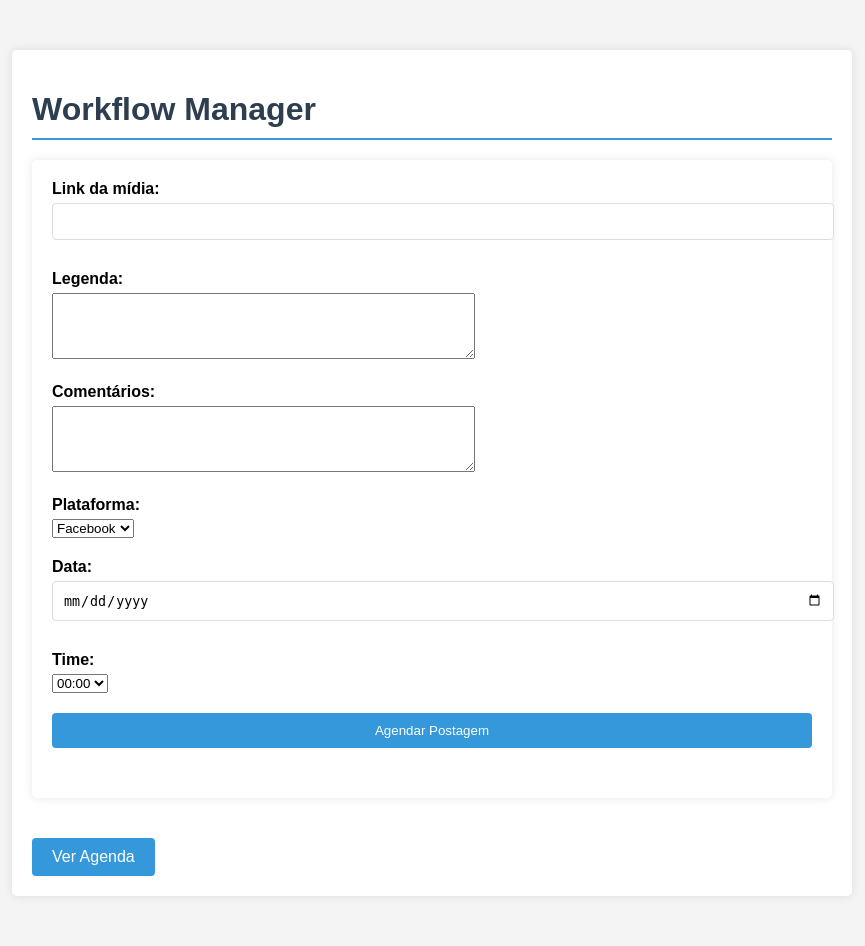
After one commit to alternateRath/workflow_manager, a Flask app: template src/templates/index.html in a window 1280 px wide. The commit adds this page. Shown: the whole page, without its empty margins (208-1073 px from the left). Run offline with Flask 3, Linux system fonts and the light colour scheme; the template is opened without the code that fills it, so the values that code supplies are empty.

Commit message:
version 0.0.1
preview version

```diff
--- a/src/app.py
+++ b/src/app.py
@@ -1,6 +1,9 @@
 from flask import Flask, render_template, request, redirect, url_for
+import re
+from datetime import datetime, timedelta
 
 app = Flask(__name__)
+
 
 class Post:
     def __init__(self, link, legenda, horario, comentarios=None, plataformas=None):
@@ -8,29 +11,46 @@ class Post:
         self.legenda = legenda
         self.horario = horario
         self.comentarios = comentarios or []
-        self.plataformas = plataformas or []
+        self.plataforma = plataformas
+
 
 agenda = {}
 
+
 @app.route("/", methods=["GET", "POST"])
 def index():
-    if request.method == "POST":
-        link = request.form.get("link")
-        legenda = request.form.get("legenda")
-        horario = request.form.get("horario")
-        comentarios = request.form.getlist("comentarios")
-        plataformas = request.form.getlist("plataformas")
+    try:
+        today = datetime.now().date()
+        one_week_from_today = today + timedelta(days=7)
 
-        postagem = Post(link, legenda, horario, comentarios, plataformas)
+        if request.method == "POST":
+            link = request.form.get("link")
+            date = request.form.get("date")
+            time = request.form.get("time")
+            horario = f"{date} {time}"
 
-        if horario:
-            agenda.setdefault(horario, []).append(postagem)
+            legenda = request.form.get("legenda")  # Assuming this is still needed
+            comentarios = request.form.getlist("comentarios")  # Assuming this is still needed
+            plataforma = request.form.get("plataforma")  # Get the selected platform
 
-    return render_template("index.html", agenda=agenda)
+            if not link or not re.match(r"^\d{4}-\d{2}-\d{2} \d{2}:\d{2}$", horario):
+                return "Invalid data!", 400
+
+            postagem = Post(link, legenda, horario, comentarios, plataforma)
+            if horario:
+                agenda.setdefault(horario, []).append(postagem)
+
+            return redirect(url_for("agenda_page"))
+
+        return render_template("index.html", today=today, one_week_from_today=one_week_from_today, agenda=agenda)
+    except Exception as e:
+        return str(e), 500
+
 
 @app.route("/agenda")
 def agenda_page():
     return render_template("agenda.html", agenda=agenda)
 
+
 if __name__ == "__main__":
     app.run(debug=True)
--- /dev/null
+++ b/src/server.py
@@ -0,0 +1,4 @@
+from app import app  # Import the Flask app object from your app.py
+
+if __name__ == "__main__":
+    app.run(debug=True, port=8000)
--- a/static/script.js
+++ b/src/static/script.js
@@ -4,7 +4,16 @@ document.addEventListener("DOMContentLoaded", function() {
     postForm.addEventListener("submit", function(e) {
         e.preventDefault();
 
+        let date = document.getElementById("date").value;
+        let time = document.getElementById("time").value;
+
+        if (!document.getElementById("link").value || !date || !time) {
+            alert("Please fill out all fields correctly!");
+            return;
+        }
+
         const formData = new FormData(postForm);
+        formData.append("data_hora", date + " " + time);
 
         fetch("/", {
             method: "POST",
--- a/static/style.css
+++ b/src/static/style.css
@@ -31,7 +31,7 @@ label {
     margin-bottom: 5px;
 }
 
-input[type="text"], input[type="submit"] {
+input[type="text"], input[type="date"], input[type="time"], input[type="submit"] {
     width: 100%;
     padding: 10px;
     margin-bottom: 10px;
--- /dev/null
+++ b/src/templates/index.html
@@ -0,0 +1,57 @@
+<!DOCTYPE html>
+<html>
+<head>
+    <title>Workflow Manager</title>
+    <meta name="viewport" content="width=device-width, initial-scale=1.0">
+    <link rel="stylesheet" type="text/css" href="{{ url_for('static', filename='style.css') }}">
+    <link rel="stylesheet" href="https://cdnjs.cloudflare.com/ajax/libs/font-awesome/6.0.0-beta3/css/all.min.css">
+</head>
+<body>
+    <div class="container">
+        <h1>Workflow Manager</h1>
+        <div class="box">
+            <form id="postForm" method="POST">
+                <div class="input-group">
+                    <label for="link">Link da mídia:</label>
+                    <input type="text" id="link" name="link" required>
+                </div>
+                <div class="input-group">
+                    <label for="legenda">Legenda:</label>
+                    <textarea id="legenda" name="legenda" rows="4" cols="50" required></textarea>
+                </div>
+
+                <div class="input-group">
+                    <label for="comentarios">Comentários:</label>
+                    <textarea id="comentarios" name="comentarios" rows="4" cols="50"></textarea>
+                </div>
+                <div class="input-group">
+                    <label for="plataforma">Plataforma:</label>
+                    <select id="plataforma" name="plataforma" required>
+                        <option value="Facebook">Facebook</option>
+                        <option value="Instagram">Instagram</option>
+                        <option value="Youtube">Youtube</option>
+                        <option value="Tiktok">Tiktok</option>
+                    </select>
+                </div>
+                <div class="input-group">
+                    <label for="date">Data:</label>
+                    <input type="date" id="date" name="date" min="{{ today }}" max="{{ one_week_from_today }}" required>
+                </div>
+                <div class="input-group">
+                    <label for="time">Time:</label>
+                    <select id="time" name="time">
+                        {% for h in range(24) %}
+                            {% for m in [0, 15, 30, 45] %}
+                                <option value="{{ '%02d' % h }}:{{ '%02d' % m }}">{{ '%02d' % h }}:{{ '%02d' % m }}</option>
+                            {% endfor %}
+                        {% endfor %}
+                    </select>
+                </div>
+                <input type="submit" value="Agendar Postagem">
+            </form>
+        </div>
+        <a href="{{ url_for('agenda_page') }}" class="btn">Ver Agenda</a>
+    </div>
+    <script src="{{ url_for('static', filename='script.js') }}"></script>
+</body>
+</html>
```
Also changed, not shown: other parts of src/static/style.css (+43 -0 lines), server.py (deleted, +0 -11 lines), src/templates/agenda.html (added, +60 -0 lines), templates/agenda.html (deleted, +0 -34 lines), templates/index.html (deleted, +0 -27 lines).
